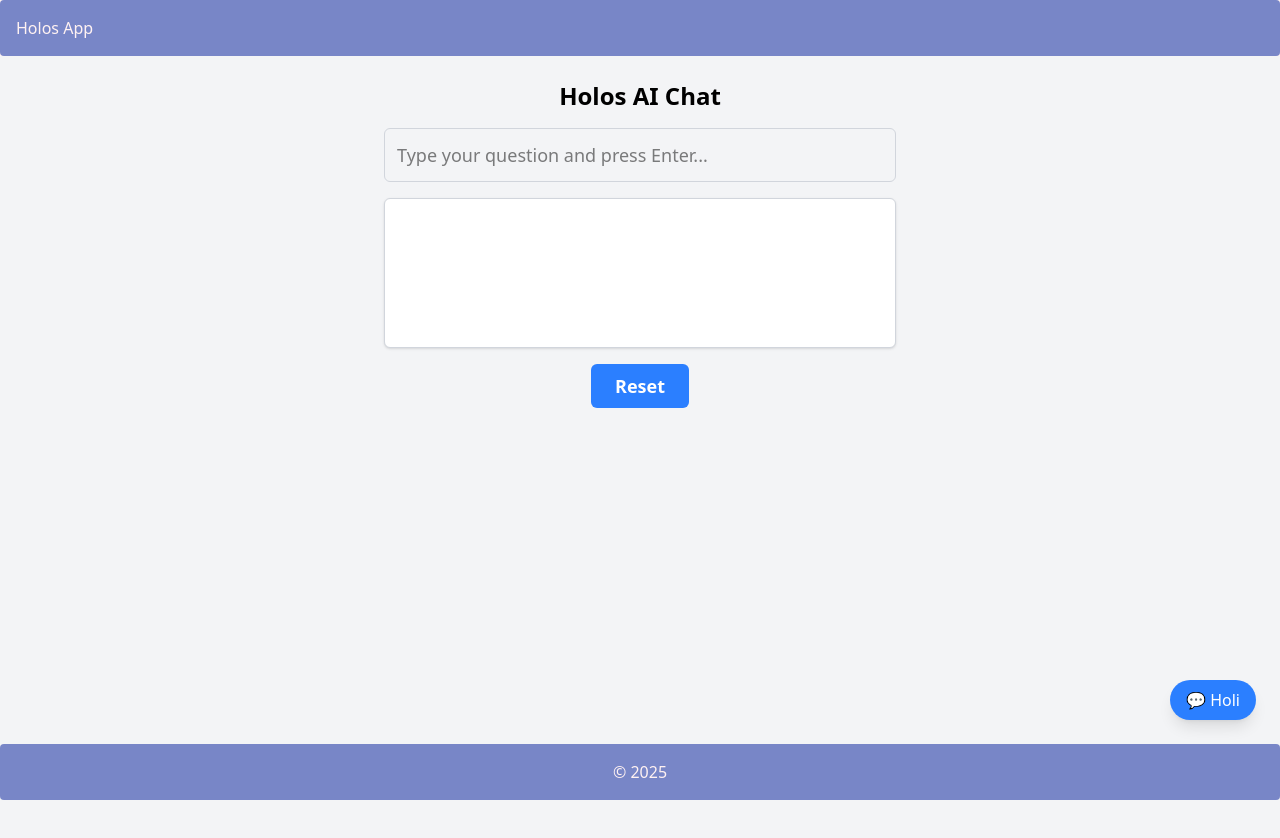
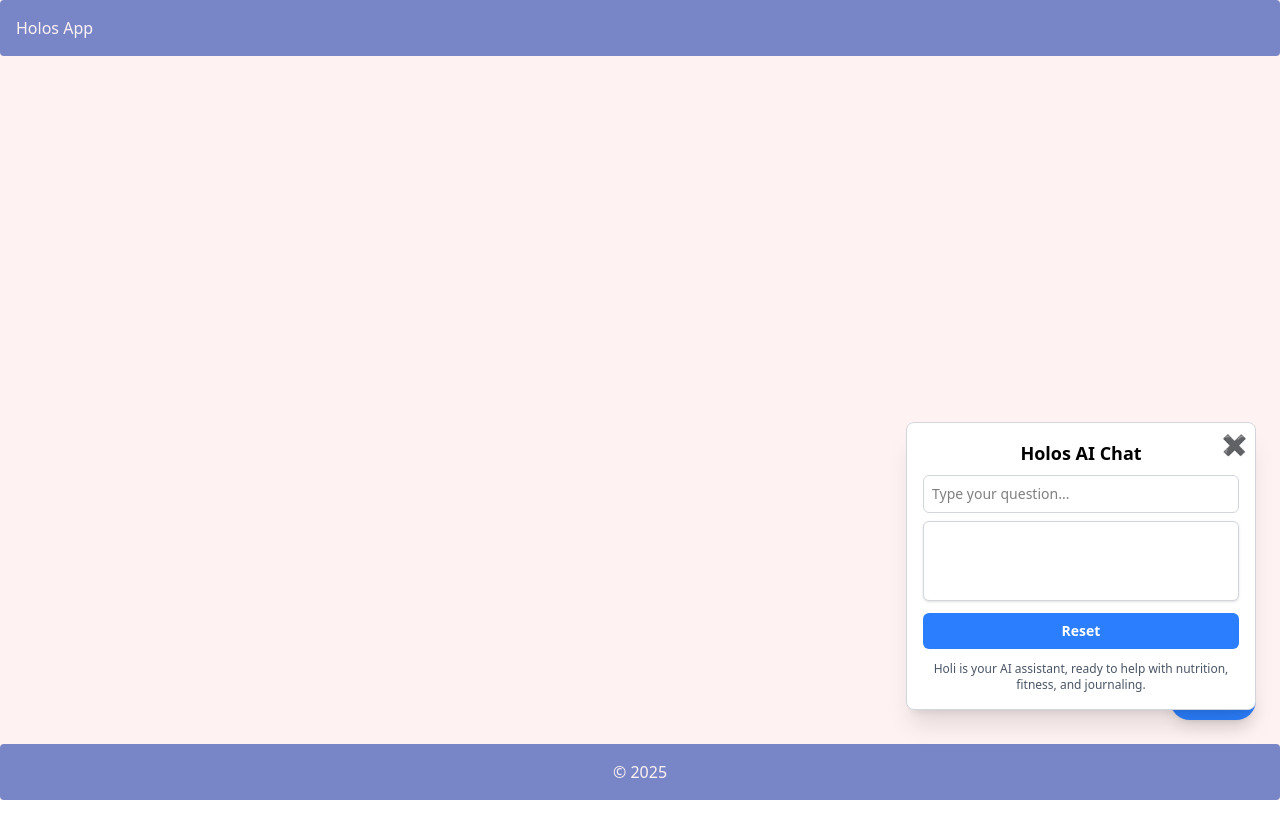
Before and after one commit to team-holos/holos-app, a React (Vite) app in the folder frontend/: page /chat in a window 1280 px wide. Shown: the top 838 px of the page. After the commit the page ends 800 px from the top, so only its background shows below. Built offline with nearby package versions, Linux system fonts and the light colour scheme.

Commit message:
Refine Holi design for full-page integration

```diff
--- a/frontend/src/components/AIChat.jsx
+++ b/frontend/src/components/AIChat.jsx
@@ -1,7 +1,7 @@
 import { useState } from "react";
 import ReactMarkdown from "react-markdown";
 
-function AIChat() {
+function AIChat({ closeChat }) {
   const [prompt, setPrompt] = useState("");
   const [response, setResponse] = useState("");
   const [loading, setLoading] = useState(false);
@@ -83,20 +83,27 @@
   };
 
   return (
-    <div className="p-6 bg-gray-100 min-h-screen flex flex-col items-center">
-      <h2 className="text-2xl font-bold mb-4">Holos AI Chat</h2>
+    <div className="fixed bottom-[90px] right-6 w-[350px] bg-white shadow-xl rounded-lg border border-gray-300 p-4 flex flex-col z-50">
+      <button
+        onClick={closeChat}
+        className="absolute top-2 right-2 text-gray-600 hover:text-gray-800 text-xl focus:outline-none"
+      >
+        ✖
+      </button>
+
+      <h2 className="text-lg font-bold mb-2 text-center">Holos AI Chat</h2>
 
       <input
         type="text"
         value={prompt}
         onChange={handleInputChange}
         onKeyDown={fetchResponse}
-        placeholder="Type your question and press Enter..."
+        placeholder="Type your question..."
         disabled={loading}
-        className="w-full max-w-lg p-3 border border-gray-300 rounded-md text-lg focus:outline-none focus:ring-2 focus:ring-blue-500 mb-4"
+        className="w-full p-2 border border-gray-300 rounded-md text-sm focus:outline-none focus:ring-2 focus:ring-blue-500"
       />
 
-      <div className="w-full max-w-lg min-h-[150px] max-h-[400px] overflow-y-auto p-4 bg-white border border-gray-300 rounded-md shadow-sm text-gray-800">
+      <div className="w-full min-h-[80px] max-h-[200px] overflow-y-auto p-2 bg-white border border-gray-300 rounded-md shadow-sm text-gray-800 mt-2">
         {loading ? (
           <p className="text-gray-500">Loading...</p>
         ) : (
@@ -107,7 +114,7 @@
       <button
         onClick={resetChat}
         disabled={loading}
-        className={`mt-4 px-6 py-2 text-lg font-semibold rounded-md text-white transition ${
+        className={`mt-3 w-full px-4 py-2 text-sm font-semibold rounded-md text-white transition ${
           loading
             ? "bg-gray-400 cursor-not-allowed"
             : "bg-blue-500 hover:bg-blue-600"
@@ -115,6 +122,11 @@
       >
         Reset
       </button>
+
+      <p className="mt-3 text-xs text-gray-600 text-center">
+        Holi is your AI assistant, ready to help with nutrition, fitness, and
+        journaling.
+      </p>
     </div>
   );
 }
```
